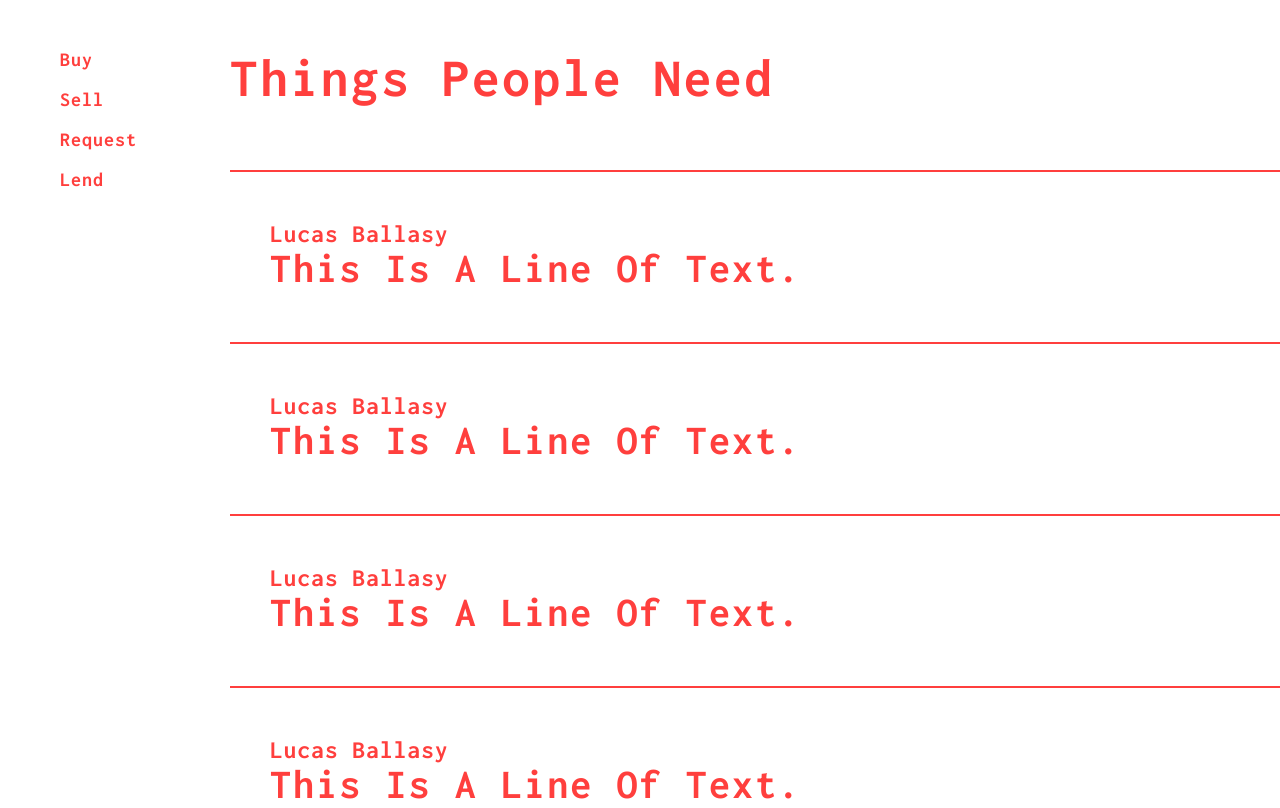
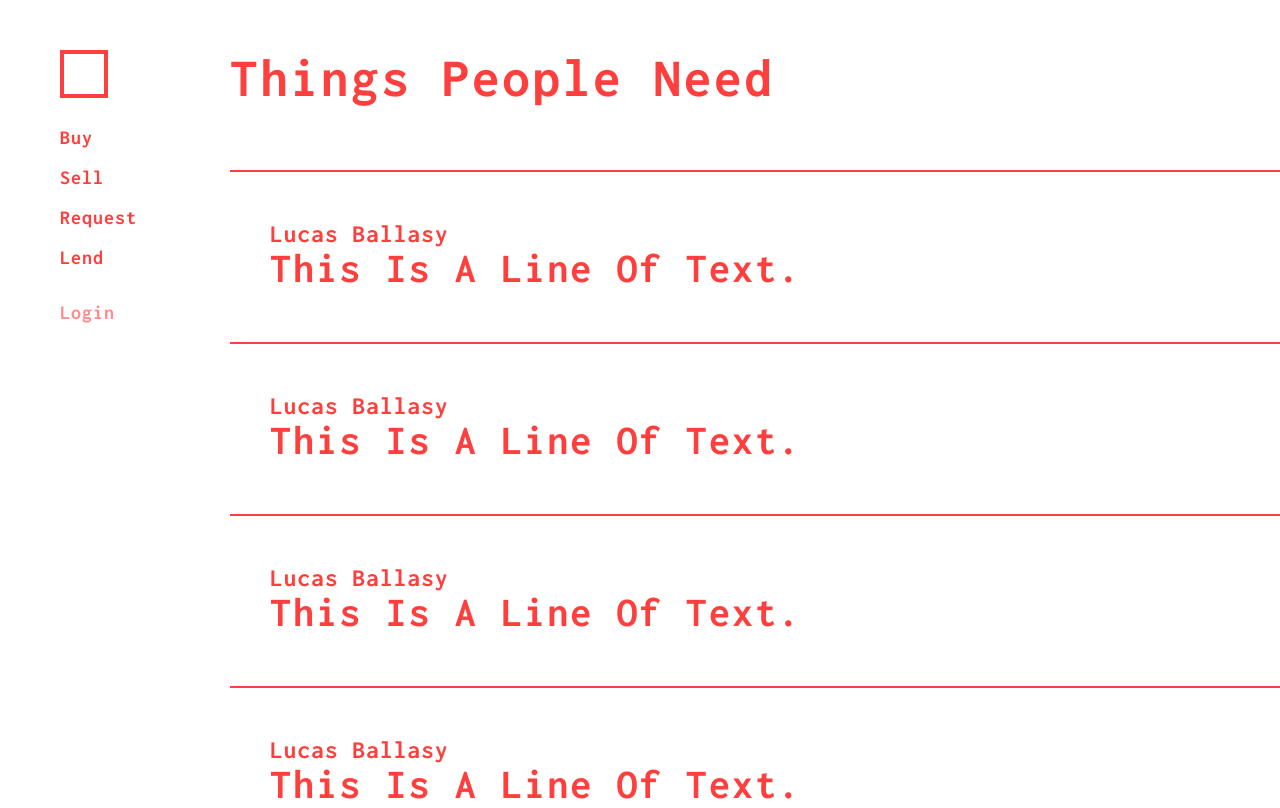
Before and after one commit to LucasJBallasy/teamish, a website: page listing.html in a window 1280 px wide. Shown: the top 808 px of the page. Drawn offline with nearby package versions, Linux system fonts and the light colour scheme.

Commit message:
nav updates

```diff
--- a/listing.html
+++ b/listing.html
@@ -17,12 +17,14 @@
 </head>
 <body>
 <div id="Wrapper">
-     <nav id="MainNav">
+    <nav id="MainNav">
+        <a href="home.html"><span class="logo"></span></a>
         <ul id="Nav">
             <li class="h3"><a href="">Buy</a></li>
             <li class="h3"><a href="">Sell</a></li>
             <li class="h3"><a href="">Request</a></li>
             <li class="h3"><a href="listing.html">Lend</a></li>
+            <li class="h3 login"><a href="listing.html">Login</a></li>
         </ul>
     </nav>
 
--- a/styles/scss/_navigation.scss
+++ b/styles/scss/_navigation.scss
@@ -11,14 +11,31 @@
 	@media screen and (max-width: $break-5) {
 		position:absolute;
 	}
+
+	.logo{
+		width:40px;
+		height:40px;
+		border: 4px $brand-color solid;
+		display:block;
+	}
 }
 
 #Nav{
+	margin:30px 0 0;
 	width:100%;
 	text-align:left;
 
 	li{
 		margin: 0 0 20px;
+
+		&.login{
+			margin:35px 0 0;
+			opacity:.6;
+
+			&:hover{
+				opacity:1;
+			}
+		}
 
 		a{
 			border-bottom: 2px #fff solid;
```
Also changed, not shown: home.html (+2 -0 lines), product.html (+2 -0 lines), styles/main.css, 1 other file.
